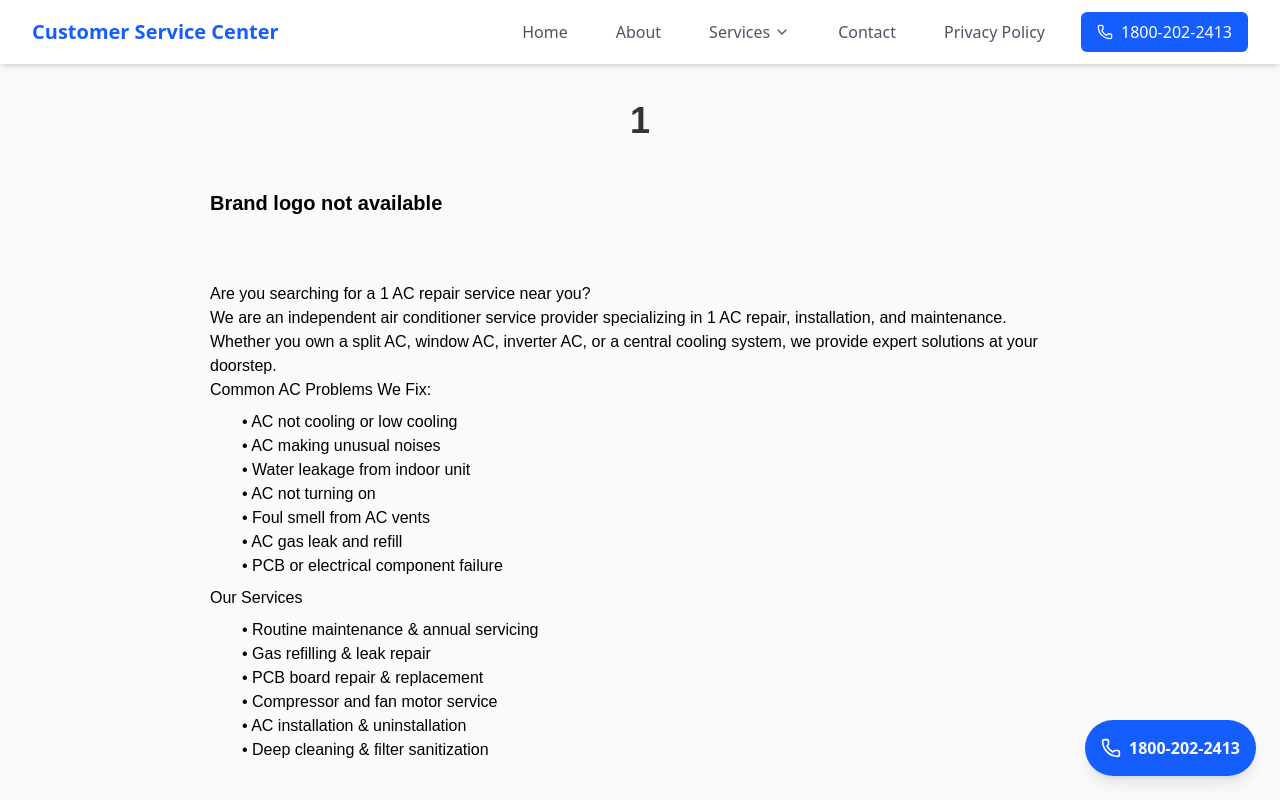
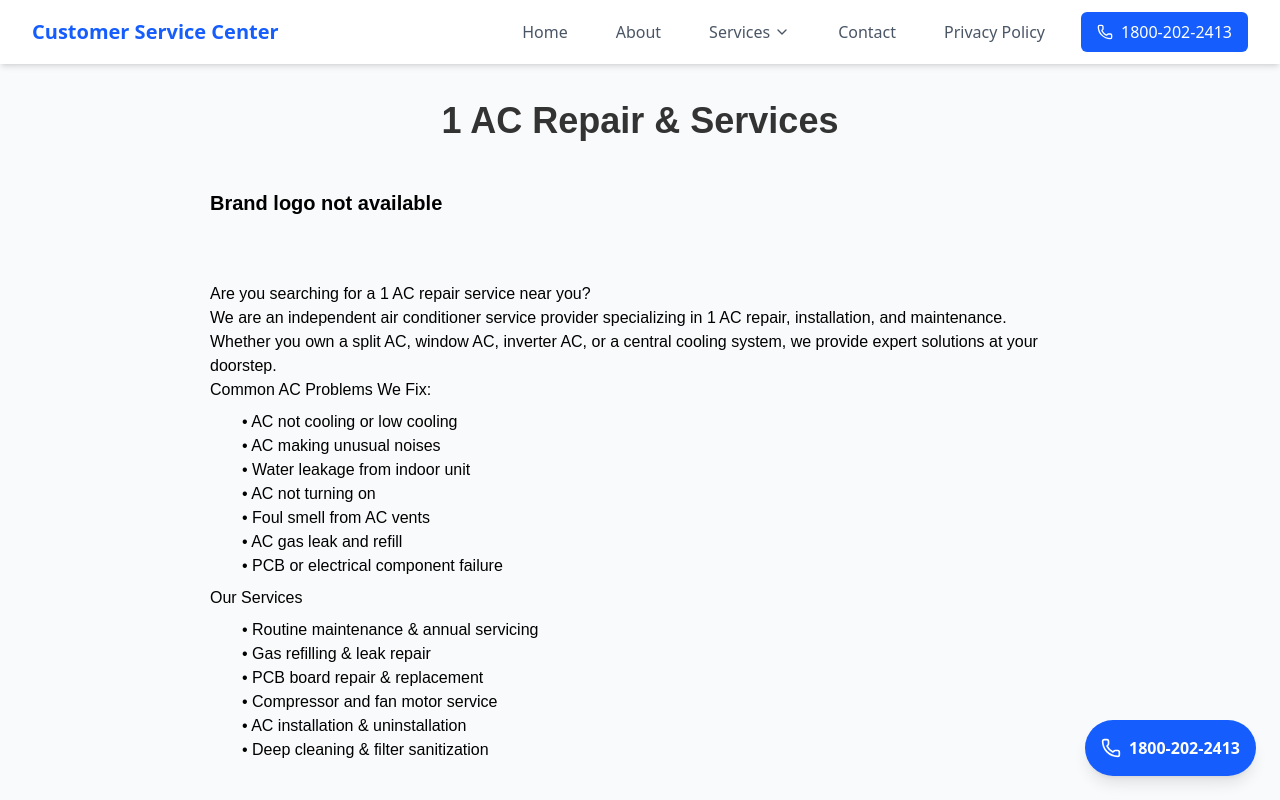
Before and after one commit to sanjanajaiswalCS/new-project, a React (Vite) app in the folder vite-project/: page /1 in a window 1280 px wide. Shown: the top 800 px of the page. Built offline with nearby package versions, Linux system fonts and the light colour scheme.

Commit message:
brand logos visible

```diff
--- a/vite-project/src/pages/Brand.jsx
+++ b/vite-project/src/pages/Brand.jsx
@@ -1,12 +1,13 @@
 import React from "react";
 import { useParams } from "react-router-dom";
 const Brand = () => {
-  const { brandname } = useParams();
+  let { brandname } = useParams();
+  brandname = brandname?.split("-")[0];
   console.log(brandname);
   const brandLogos = {
-    samsung: "https://images.openai.com/thumbnails/a2f7b186289fe796ccd8c292c01b759a.jpeg",
-    lg: "https://media.istockphoto.com/id/472343332/photo/white-air-conditioner.jpg?s=612x612&w=0&k=20&c=0z3GY-vDbQ7kWC8lw4vOeGQF488XghTAqq6Syjadg-E=",
-    voltas: "https://www.istockphoto.com/photo/white-air-conditioner-gm472343332-63331741",
+    samsung: "https://static.vecteezy.com/system/resources/previews/012/909/769/non_2x/air-conditioner-appliance-free-png.png",
+    lg: "https://static.vecteezy.com/system/resources/previews/012/909/769/non_2x/air-conditioner-appliance-free-png.png",
+    voltas: "https://static.vecteezy.com/system/resources/previews/012/909/769/non_2x/air-conditioner-appliance-free-png.png",
     daikin: "https://static.vecteezy.com/system/resources/previews/012/909/769/non_2x/air-conditioner-appliance-free-png.png",
     ogeneral: "https://static.vecteezy.com/system/resources/previews/012/909/769/non_2x/air-conditioner-appliance-free-png.png",
     hitachi: "https://static.vecteezy.com/system/resources/previews/012/909/769/non_2x/air-conditioner-appliance-free-png.png",
@@ -46,7 +47,7 @@ const Brand = () => {
 
       {/* Beautiful Brand Name */}
       <h1  style={{ textAlign: "center", fontSize: "36px", fontWeight: "bold", marginBottom: "40px", marginTop:"10px",color: "#333" }}>
-        {formattedBrandName.replace(/-/g, " ").replace(/\b\w/g, (char) => char.toUpperCase())}
+        {formattedBrandName} AC Repair & Services
       </h1>
 
       {/* Header Section with Logo and Call Now Button */}
--- a/vite-project/src/pages/Footer.jsx
+++ b/vite-project/src/pages/Footer.jsx
@@ -11,7 +11,7 @@ const Footer = () => {
 
 No refunds will be issued for completed services, customer no-shows, or failure to meet service requirements.
 
-Refund requests must be made within 2 days via email and will be processed within 7 working days. Contact us at [1800-202-2413] for assistance.
+Refund requests must be made within 2 days via email and will be processed within 7 working days. Contact us at 1800-202-2413 for assistance.
           </p>
         </div>
 
```
